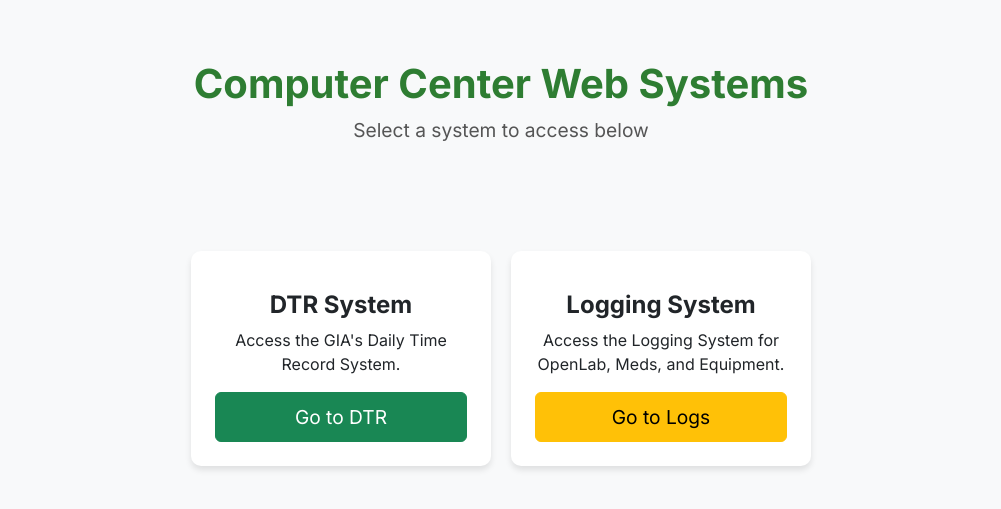
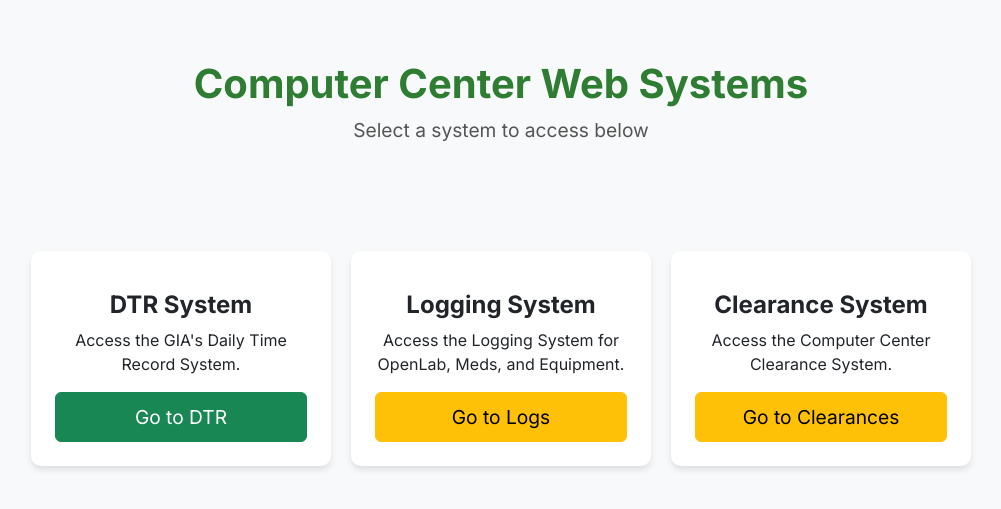
Before and after one commit to earlhsjks/csc-dashboard, a Flask app: page / in a window 1280 px wide. Shown: the top 509 px of the page, without its empty margins (139-1140 px from the left). Run offline with Flask 3, Linux system fonts and the light colour scheme; parts of the project's set-up code (start-up, migrations or seed data) failed here and were passed over; some libraries are stand-ins or nearby versions.

Commit message:
clearance

```diff
--- a/templates/index.html
+++ b/templates/index.html
@@ -39,6 +39,12 @@
             <p>Access the Logging System for OpenLab, Meds, and Equipment.</p>
             <a href="{{ url_for('logs') }}" class="btn btn-warning btn-custom">Go to Logs</a>
         </div>
+        <div class="card text-center p-4">
+            <i class="fas fa-book"></i>
+            <h4 class="mt-3">Clearance System</h4>
+            <p>Access the Computer Center Clearance System.</p>
+            <a href="{{ url_for('survey') }}" class="btn btn-warning btn-custom">Go to Clearances</a>
+        </div>
     </div>
 
     <!-- Bootstrap JS -->
```
